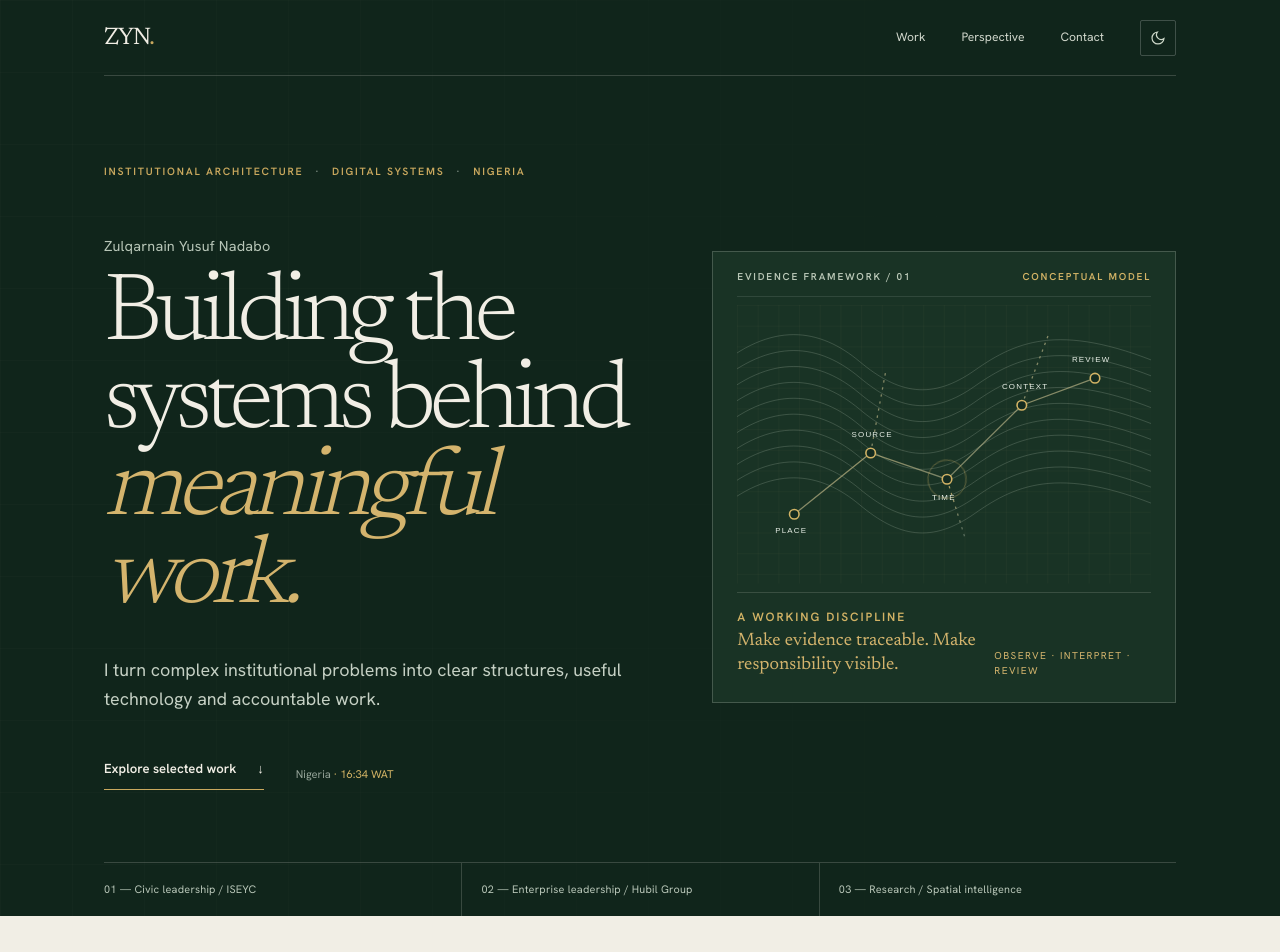
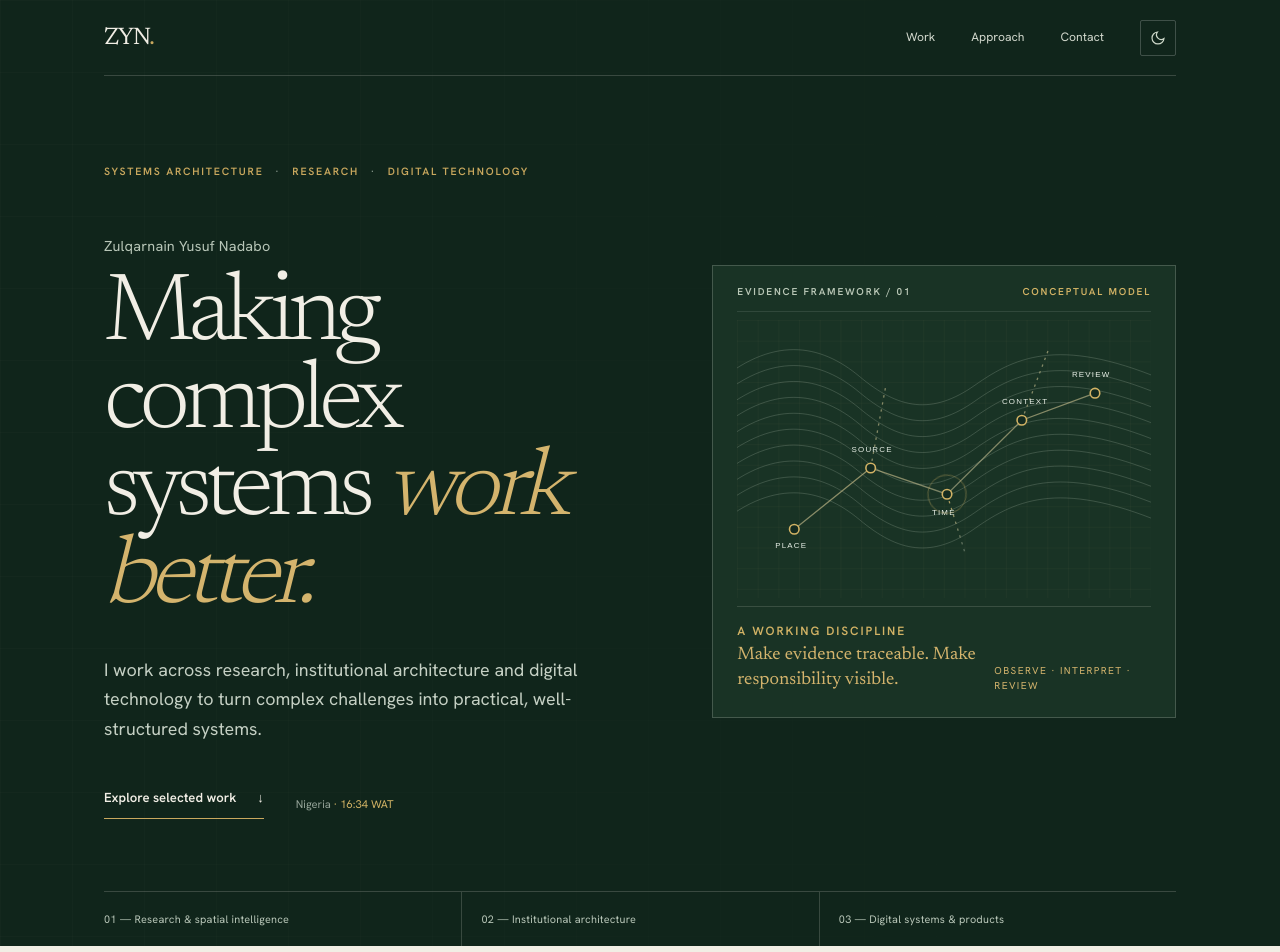
Before and after one commit to mrzulqarnainnadabo/zulqarnain-nadabo, a Next.js app: page / in a window 1280 px wide. Shown: the top 952 px of the page. Built offline with nearby package versions, Linux system fonts and the light colour scheme.

Commit message:
Reframe portfolio hero around systems architecture

```diff
--- a/components/Hero.jsx
+++ b/components/Hero.jsx
@@ -11,17 +11,17 @@ export default function Hero() {
           <a href="#top" className="hero-wordmark">ZYN<span>.</span></a>
           <div className="hero-nav-right">
             <a href="#work">Work</a>
-            <a href="#leadership">Perspective</a>
+            <a href="#approach">Approach</a>
             <a href="#contact">Contact</a>
             <ThemeToggle />
           </div>
         </nav>
         <div id="top" className="hero-grid">
           <div className="hero-copy">
-            <p className="eyebrow hero-eyebrow">Institutional architecture <span>·</span> Digital systems <span>·</span> Nigeria</p>
+            <p className="eyebrow hero-eyebrow">Systems architecture <span>·</span> Research <span>·</span> Digital technology</p>
             <p className="hero-name">{person.name}</p>
-            <h1>Building the systems behind <em>meaningful work.</em></h1>
-            <p className="hero-description">I turn complex institutional problems into clear structures, useful technology and accountable work.</p>
+            <h1>Making complex systems <em>work better.</em></h1>
+            <p className="hero-description">I work across research, institutional architecture and digital technology to turn complex challenges into practical, well-structured systems.</p>
             <div className="hero-bottom">
               <a href="#work" className="hero-cta">Explore selected work <span aria-hidden="true">↓</span></a>
               <span className="hero-time"><LocalTime place={person.location} /></span>
@@ -32,9 +32,9 @@ export default function Hero() {
           </div>
         </div>
         <div className="hero-index">
-          <span>01 — Civic leadership / ISEYC</span>
-          <span>02 — Enterprise leadership / Hubil Group</span>
-          <span>03 — Research / Spatial intelligence</span>
+          <span>01 — Research & spatial intelligence</span>
+          <span>02 — Institutional architecture</span>
+          <span>03 — Digital systems & products</span>
         </div>
       </div>
     </header>
```
